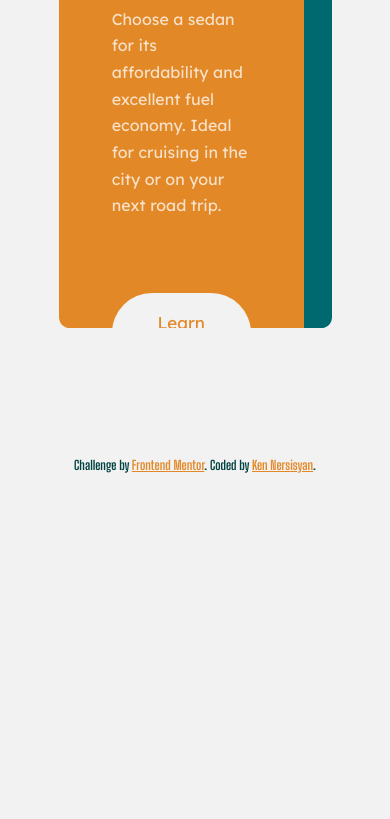
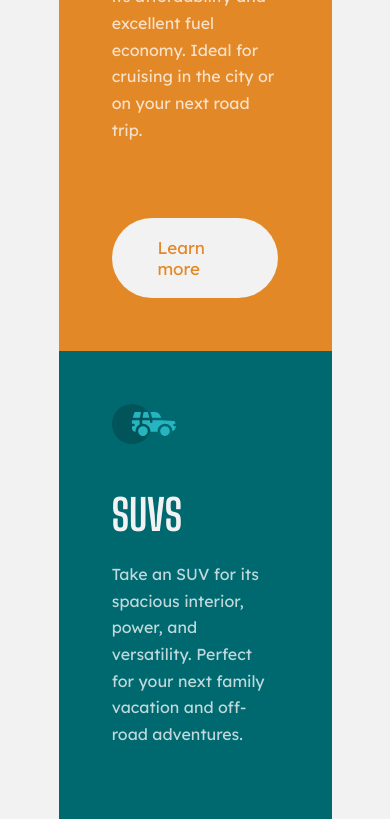
Before and after one commit to kens-visuals/frontend-mentor, a website: page 3-column-preview-card-component-main/index.html in a window 390 px wide. Shown: the part 360-1179 px from the top of the page. Before the commit the page ends 844 px from the top, so only its background shows below. Drawn offline with Linux system fonts and the light colour scheme.

Commit message:
add responsiveness with CSS grid

```diff
--- a/3-column-preview-card-component-main/sass/main.scss
+++ b/3-column-preview-card-component-main/sass/main.scss
@@ -31,8 +31,7 @@ body {
 }
 
 .container {
-  width: 100%;
-  height: 100vh;
+  // height: 100vh;
   display: flex;
   align-items: center;
   justify-content: center;
@@ -40,13 +39,13 @@ body {
 }
 
 .col {
-  height: 50rem;
+  margin: 10rem 0;
   width: 70%;
   border-radius: 1rem;
-  overflow: hidden;
+  overflow: auto;
 
   display: grid;
-  grid-template-columns: repeat(3, 1fr);
+  grid-template-columns: repeat(auto-fit, minmax(20rem, 1fr));
 
   &__icon {
     padding-bottom: 4rem;
@@ -70,19 +69,20 @@ body {
   }
 
   &--1 {
-    grid-column: 1 / 2;
+    // border-top-left-radius: 1rem;
+    // border-bottom-left-radius: 1rem;
     padding: 5rem;
     background-color: $color-orange;
   }
 
   &--2 {
-    grid-column: 2 / 3;
     padding: 5rem;
     background-color: $color-cyan;
   }
 
   &--3 {
-    grid-column: 3 / -1;
+    // border-top-right-radius: 1rem;
+    // border-bottom-right-radius: 1rem;
     padding: 5rem;
     background-color: $color-dark-cyan;
   }
@@ -128,9 +128,8 @@ body {
 .attribution {
   display: block;
   color: $color-dark-cyan;
-  position: absolute;
-  bottom: 1rem;
   font-size: 1.2rem;
+  padding: 2rem 0;
 
   & a {
     color: $color-orange;
@@ -141,9 +140,3 @@ body {
     }
   }
 }
-
-@media only screen and (max-width: 375px) {
-  body {
-    background: green;
-  }
-}
```
Also changed, not shown: 3-column-preview-card-component-main/css/style.css.
